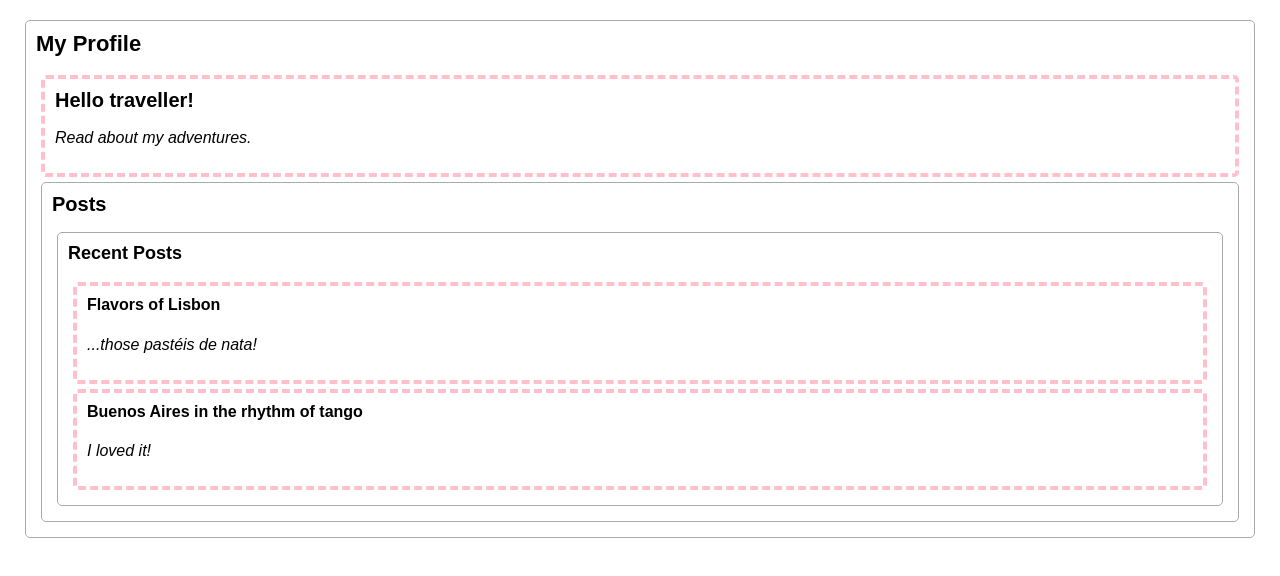
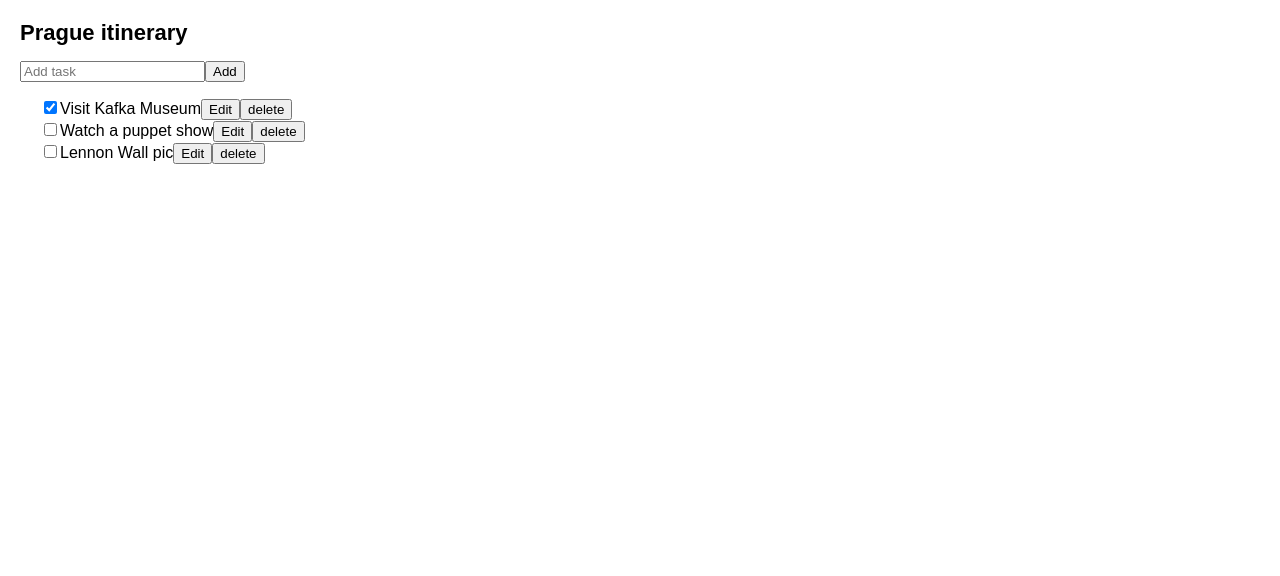
Before and after one commit to Mahmudulislamshuvo/react-accelerator-practice-lws, a React (Vite) app: page / in a window 1280 px wide. Shown: the top 576 px of the page. Built offline with nearby package versions, Linux system fonts and the light colour scheme.

Commit message:
Merge done new updated with advance uses of context

```diff
--- a/src/App.jsx
+++ b/src/App.jsx
@@ -1,3 +1,4 @@
+import TaskApp from "./components/3.12/Main";
 import Page from "./components/3.16/Page";
 import ProfilePage from "./components/3.17/ProfilePage";
 import "./styles.css";
@@ -5,7 +6,7 @@ import "./styles.css";
 const App = () => {
   return (
     <div>
-      <ProfilePage />
+      <TaskApp />
     </div>
   );
 };
```
